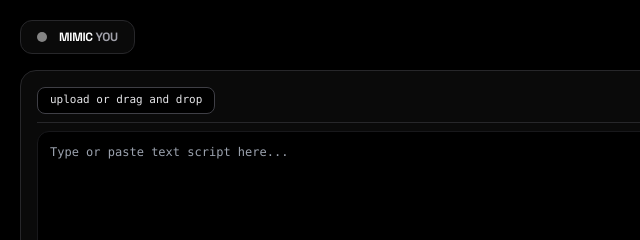
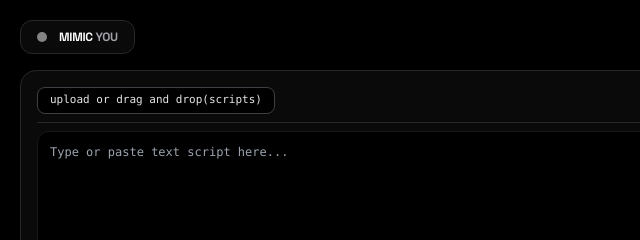
Before and after one commit to Vimal9RAM-NAP/text-audio-converter-web, a plain HTML site: page index.html in a window 1280 px wide. Shown: the top 240 px of the page, 0-640 px from the left. Drawn offline with nearby package versions, Linux system fonts and the light colour scheme.

Commit message:
made changes and fixed the error

```diff
--- a/index.html
+++ b/index.html
@@ -34,7 +34,7 @@
                 <input type="file" id="file-input" accept=".txt,.md" class="hidden">
                 <div class="flex justify-between items-center pb-2 border-b border-zinc-800 mb-2 shrink-0">
                     <button onclick="document.getElementById('file-input').click()" class="border border-zinc-700 bg-black hover:border-white text-zinc-200 hover:text-white px-3 py-1 rounded-lg text-[11px] font-mono transition-all">
-                        upload or drag and drop
+                        upload or drag and drop(scripts)
                     </button>
                     <span class="text-[10px] font-mono text-zinc-500 uppercase tracking-wider">Input Workspace</span>
                 </div>
```
